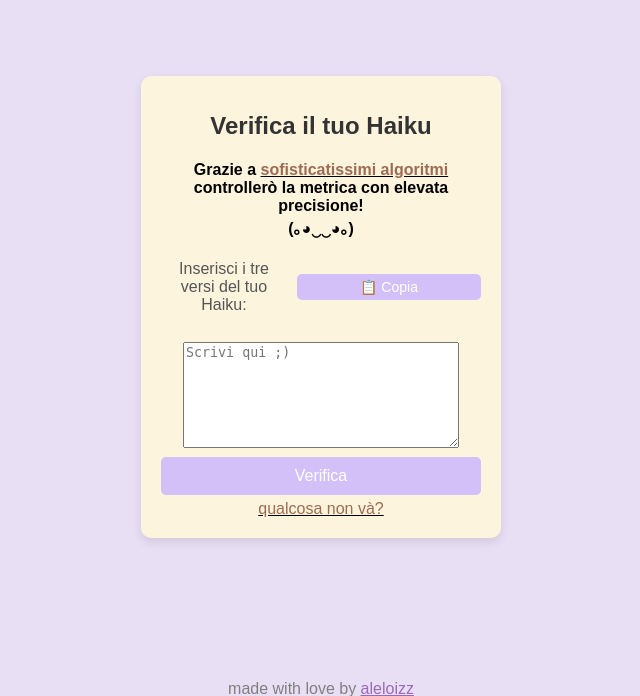
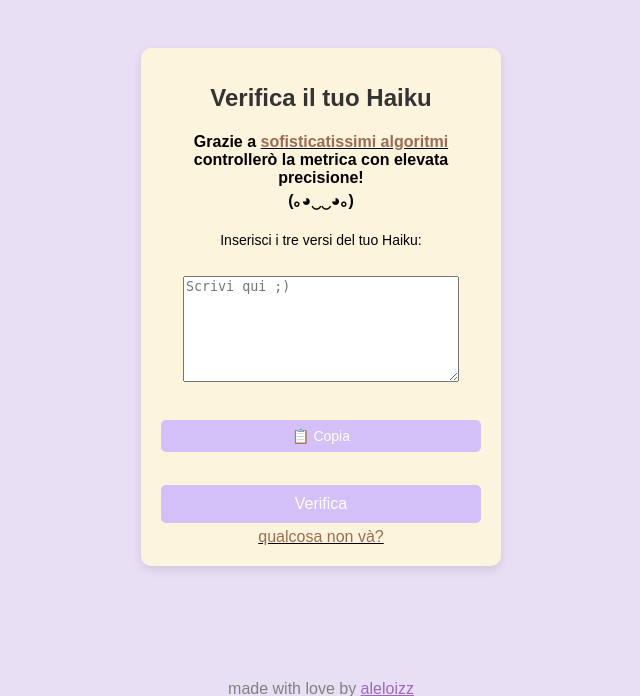
Before and after one commit to aleloizz/Ale-s-Haikus, a Python web app: template templates/index.html in a window 1280 px wide; the page is wider, and only the part inside the window is pictured. Shown: the top 696 px of that part, without its empty margins (319-959 px from the left). Run offline with Jinja, Linux system fonts and the light colour scheme; the template is opened without the code that fills it, so the values that code supplies are empty.

Commit message:
aligned copy button

```diff
--- a/templates/index.html
+++ b/templates/index.html
@@ -50,29 +50,34 @@
         }
 
         label {
-            font-weight: normal;
+            display: block;
+            text-align: center;
             margin-bottom: 10px;
-            color: #555;
-            display: flex;
-            align-items: center; /* Allinea verticalmente gli elementi */
-            justify-content: space-between; /* Spazia gli elementi orizzontalmente */
-            gap: 10px; /* Distanza tra la label e il pulsante */
-            margin-bottom: 10px;
+            font-size: 14px;
         }
 
         #copy-button {
+            display: block;
+            margin: 10px auto; /* Centra orizzontalmente il pulsante */
             background: #D3C0F9;
             color: white;
             border: none;
-            padding: 5px 10px;
+            padding: 8px 15px;
             border-radius: 5px;
             cursor: pointer;
             font-size: 14px;
-            white-space: nowrap; /* Evita la rottura del testo */
+            text-align: center;
         }
 
         #copy-button:hover {
             background: #B28DFF;
+        }
+
+        textarea {
+            display: block;
+            margin: 0 auto 10px auto; /* Centra e aggiunge spazio sotto */
+            width: 90%;
+            max-width: 270px;
         }
 
         input[type="text"] {
@@ -206,13 +211,11 @@
         inoltre è consentito l'uso di caratteri accentati (a differenza di altri siti 	¯\_( ͡° ͜ʖ ͡°)_/¯)</div>
 
         <form method="POST">
-            <label for="haiku">
-                Inserisci i tre versi del tuo Haiku:
-                <br>
-                <button type="button" id="copy-button">📋 Copia</button>
-            </label>
+            <label for="haiku">Inserisci i tre versi del tuo Haiku:</label>
             <br>
             <textarea id="haiku" name="haiku" rows="7" style="width:270px; height:100px;" placeholder="Scrivi qui ;)" required>{{ haiku }}</textarea>
+            <br>
+            <button type="button" id="copy-button">📋 Copia</button>
             <br>
             <button type="submit">Verifica</button>
         </form>
```
